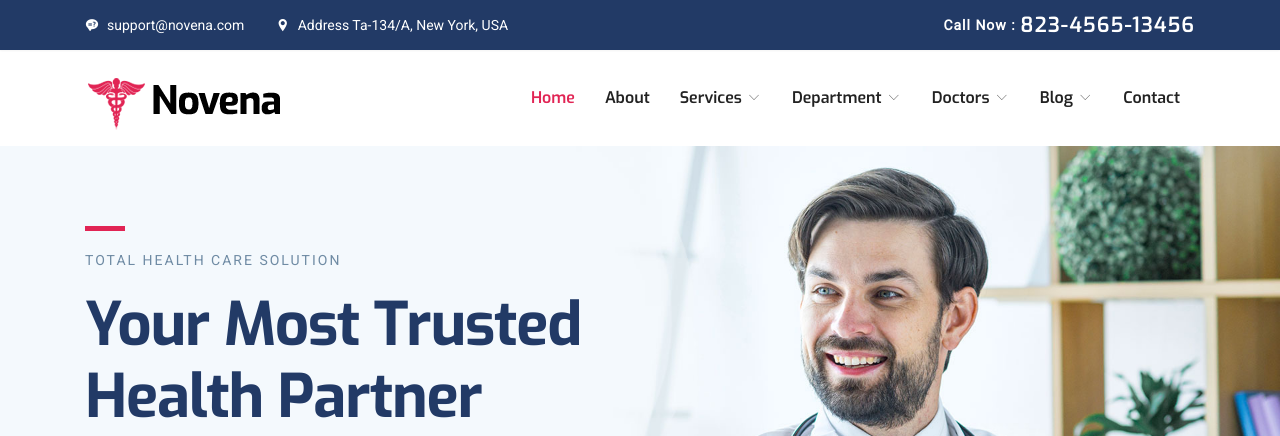
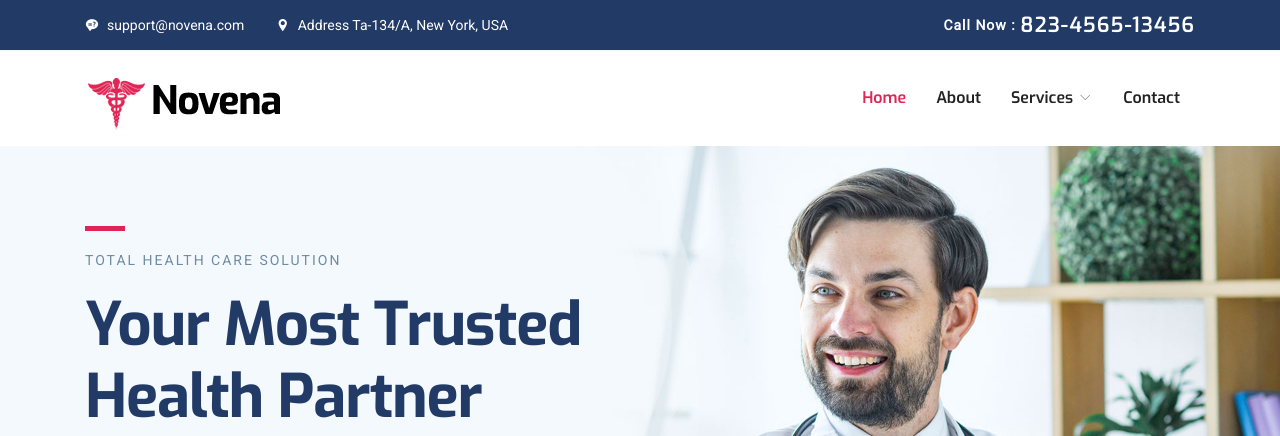
Before and after one commit to Akwaboah/HealthCare, a Django app: page / in a window 1280 px wide. Shown: the top 436 px of the page. Run offline with Django 4.2, Linux system fonts and the light colour scheme; some libraries are stand-ins or nearby versions.

Commit message:
chore: Web navigations updated

```diff
--- a/Web/templates/Web/navigation.html
+++ b/Web/templates/Web/navigation.html
@@ -46,51 +46,6 @@
 							<li><a class="dropdown-item" href="#">Alzheimer's Disease</a></li>
 						</ul>
 					</li>
-					<li class="nav-item dropdown">
-						<a class="nav-link dropdown-toggle" href="department.html" id="dropdown02" data-toggle="dropdown"
-							aria-haspopup="true" aria-expanded="false">Department <i class="icofont-thin-down"></i></a>
-						<ul class="dropdown-menu" aria-labelledby="dropdown02">
-							<li><a class="dropdown-item" href="department.html">Departments</a></li>
-							<li><a class="dropdown-item" href="department-single.html">Department Single</a></li>
-
-							<li class="dropdown dropdown-submenu dropright">
-								<a class="dropdown-item dropdown-toggle" href="#!" id="dropdown0301" role="button" data-toggle="dropdown" aria-haspopup="true" aria-expanded="false">Sub Menu</a>
-
-								<ul class="dropdown-menu" aria-labelledby="dropdown0301">
-									<li><a class="dropdown-item" href="index.html">Submenu 01</a></li>
-									<li><a class="dropdown-item" href="index.html">Submenu 02</a></li>
-								</ul>
-							</li>
-						</ul>
-					</li>
-
-					<li class="nav-item dropdown">
-						<a class="nav-link dropdown-toggle" href="doctor.html" id="dropdown03" data-toggle="dropdown"
-							aria-haspopup="true" aria-expanded="false">Doctors <i class="icofont-thin-down"></i></a>
-						<ul class="dropdown-menu" aria-labelledby="dropdown03">
-							<li><a class="dropdown-item" href="doctor.html">Doctors</a></li>
-							<li><a class="dropdown-item" href="doctor-single.html">Doctor Single</a></li>
-							<li><a class="dropdown-item" href="appoinment.html">Appoinment</a></li>
-
-							<li class="dropdown dropdown-submenu dropleft">
-								<a class="dropdown-item dropdown-toggle" href="#!" id="dropdown0501" role="button" data-toggle="dropdown" aria-haspopup="true" aria-expanded="false">Sub Menu</a>
-
-								<ul class="dropdown-menu" aria-labelledby="dropdown0501">
-									<li><a class="dropdown-item" href="index.html">Submenu 01</a></li>
-									<li><a class="dropdown-item" href="index.html">Submenu 02</a></li>
-								</ul>
-							</li>
-						</ul>
-					</li>
-
-					<li class="nav-item dropdown">
-						<a class="nav-link dropdown-toggle" href="blog-sidebar.html" id="dropdown05" data-toggle="dropdown"
-							aria-haspopup="true" aria-expanded="false">Blog <i class="icofont-thin-down"></i></a>
-						<ul class="dropdown-menu" aria-labelledby="dropdown05">
-							<li><a class="dropdown-item" href="blog-sidebar.html">Blog with Sidebar</a></li>
-							<li><a class="dropdown-item" href="blog-single.html">Blog Single</a></li>
-						</ul>
-					</li>
 					<li class="nav-item"><a class="nav-link" href="contact.html">Contact</a></li>
 				</ul>
 			</div>
```
